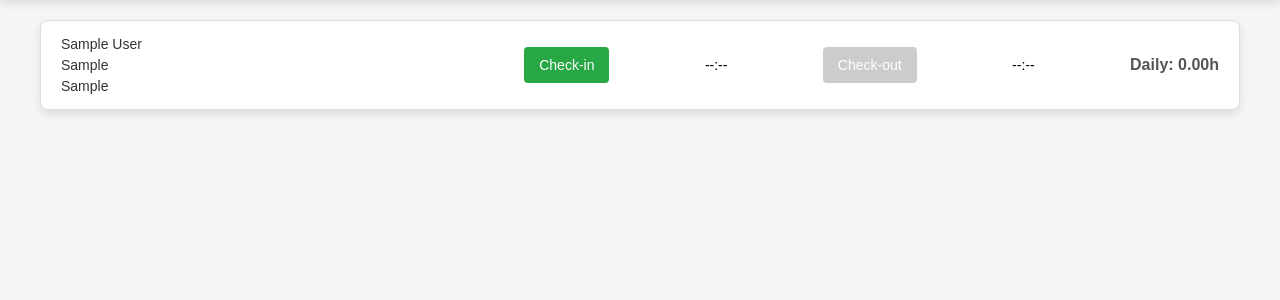
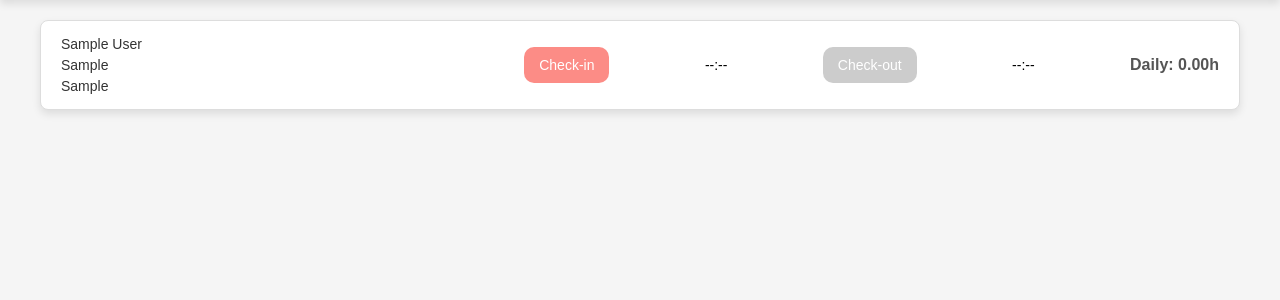
Before and after one commit to Begemot100/gorgisagrada, a Flask app: page /board in a window 1280 px wide. Shown: the part 94-394 px from the top of the page. Run offline with Flask 3, Linux system fonts and the light colour scheme; a user stored in the database is signed in; data comes from the database, SQL or seed files in the repository; both versions use the stored data as it was after the commit; tables that the repository leaves empty hold one stand-in row (values such as "Sample post").

Commit message:
adm safe

```diff
--- a/static/css/board.css
+++ b/static/css/board.css
@@ -74,7 +74,9 @@ button {
 }
 
 .check-in-btn {
-    background-color: #28a745; /* Зеленый */
+    background-color: #FC8C86;
+    border-radius: 10px;
+
     color: white;
 }
 
@@ -84,7 +86,8 @@ button {
 }
 
 .check-out-btn {
-    background-color: #dc3545; /* Красный */
+    background-color: #FC8C86;
+    border-radius: 10px;
     color: white;
 }
 
--- a/static/css/main.css
+++ b/static/css/main.css
@@ -2,7 +2,7 @@
 body {
     margin: 0;
     padding: 0;
-    font-family: Arial, sans-serif;
+    font-family: 'Montserrat', sans-serif;
     display: flex;
     background-color: #f9f9f9;
 }
--- a/static/css/modal.css
+++ b/static/css/modal.css
@@ -50,7 +50,7 @@
     border: 1px solid #ddd;
     border-radius: 8px;
     font-size: 14px;
-    font-family: 'Arial', sans-serif;
+    font-family: 'Montserrat', sans-serif;
     box-sizing: border-box;
 }
 
@@ -92,7 +92,7 @@
 }
 
 .form-buttons .save-btn {
-    background-color: #ff6b6b;
+    background-color: #FC8C86;
     color: #fff;
 }
 
--- a/static/css/table.css
+++ b/static/css/table.css
@@ -14,7 +14,7 @@
     display: flex;
     justify-content: space-between;
     align-items: center;
-    width: 100%;
+    width: 98%;
     cursor: pointer;
 }
 
```
Also changed, not shown: instance/employees.db.
